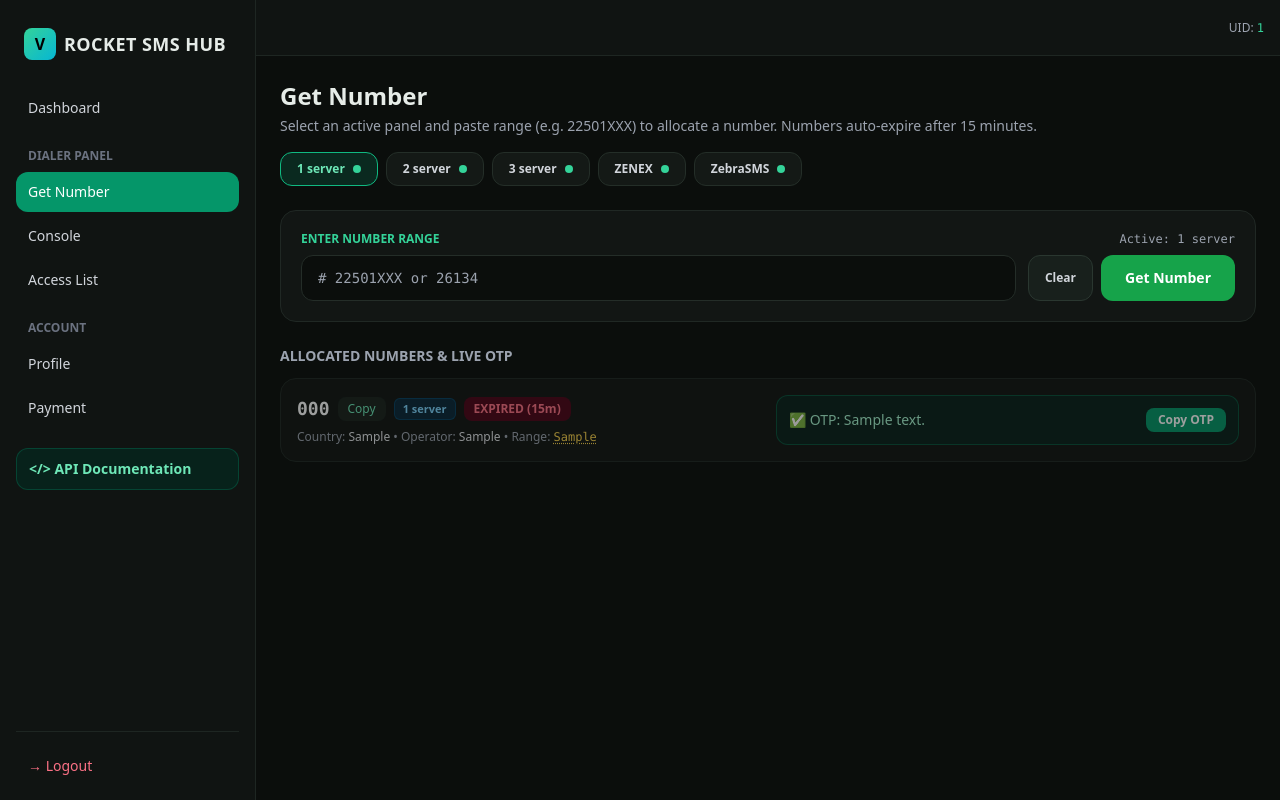
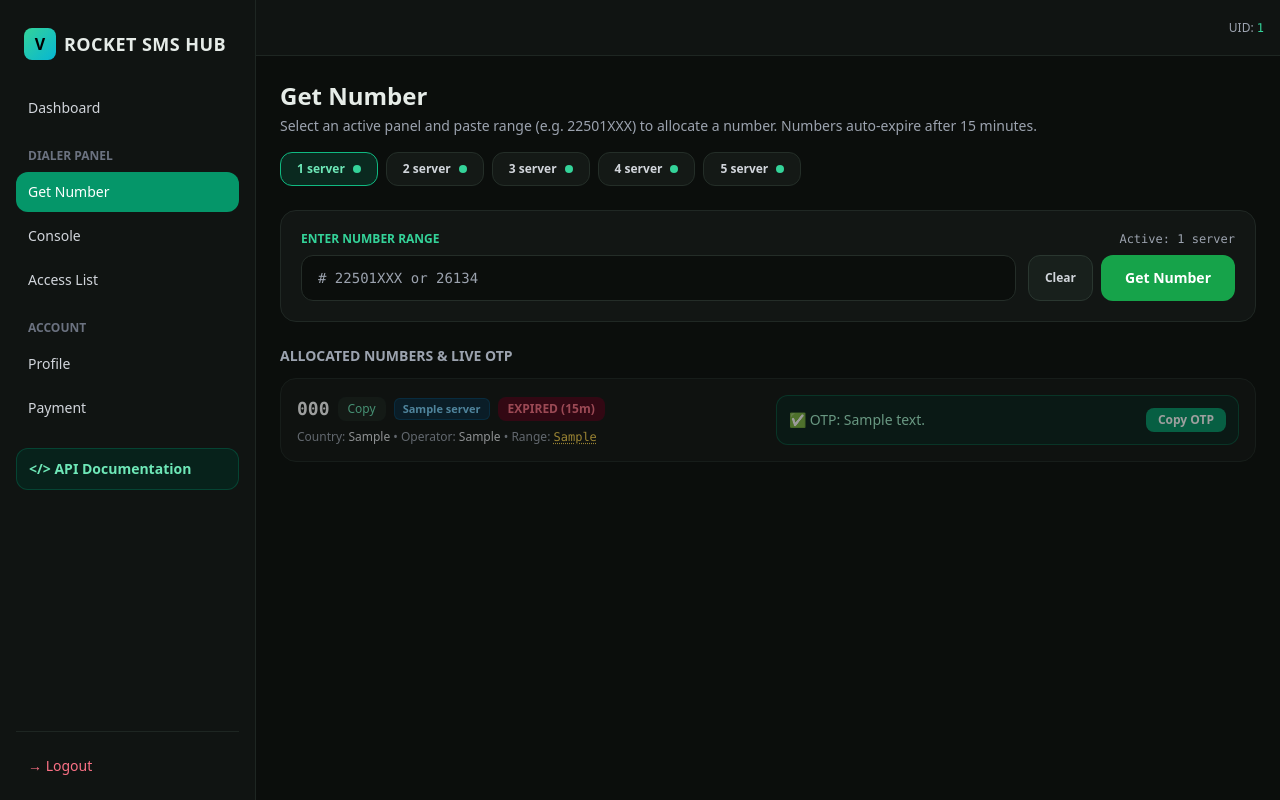
Before and after one commit to mrifathossen57-svg/Free-ai, a Flask app: page /page/get-number in a window 1280 px wide. Run offline with Flask 3, Linux system fonts and the light colour scheme; the visitor is signed in with stand-in values (Sample User, id 1); data comes from the database, SQL or seed files in the repository; tables that the repository leaves empty hold one stand-in row (values such as "Sample post"); some libraries are stand-ins or nearby versions.

Commit message:
Update get_number.html

```diff
--- a/templates/get_number.html
+++ b/templates/get_number.html
@@ -5,27 +5,27 @@
 {% set p_map = {
   "1": {
     "key": "1",
-    "name": ps.get("1", {}).get("name", "1 server"),
+    "name": "1 server",
     "active": ps.get("1", {}).get("active", voltx_panel_active if voltx_panel_active is defined else true)
   },
   "2": {
     "key": "2",
-    "name": ps.get("2", {}).get("name", "2 server"),
+    "name": "2 server",
     "active": ps.get("2", {}).get("active", true)
   },
   "3": {
     "key": "3",
-    "name": ps.get("3", {}).get("name", "3 server"),
+    "name": "3 server",
     "active": ps.get("3", {}).get("active", true)
   },
   "4": {
     "key": "4",
-    "name": ps.get("4", {}).get("name", "ZENEX"),
+    "name": "4 server",
     "active": ps.get("4", {}).get("active", true)
   },
   "5": {
     "key": "5",
-    "name": ps.get("5", {}).get("name", "ZebraSMS"),
+    "name": "5 server",
     "active": ps.get("5", {}).get("active", true)
   }
 } %}
@@ -83,8 +83,8 @@ const SERVER_LABELS = {
   "1": "1 server",
   "2": "2 server",
   "3": "3 server",
-  "4": "ZENEX",
-  "5": "ZebraSMS"
+  "4": "4 server",
+  "5": "5 server"
 };
 
 const SERVER_ALIASES = {
@@ -109,9 +109,13 @@ const SERVER_ALIASES = {
   "1 server": "1",
   "2 server": "2",
   "3 server": "3",
+  "4 server": "4",
+  "5 server": "5",
   "server 1": "1",
   "server 2": "2",
-  "server 3": "3"
+  "server 3": "3",
+  "server 4": "4",
+  "server 5": "5"
 };
 
 const SAVED_RANGE_KEY = 'saved_getnum_range';
@@ -388,7 +392,7 @@ async function refreshNumbers() {
       for (const [k, v] of Object.entries(data.panels)) {
         PANELS_META[k] = {
           ...v,
-          name: SERVER_LABELS[k] || v.name || `${k} server`
+          name: SERVER_LABELS[k] || `${k} server`
         };
       }
       syncPanelUI();
@@ -398,7 +402,7 @@ async function refreshNumbers() {
         const pKey = normalizeServerKey(n.panel ?? n.panel_key ?? '') || String(n.panel ?? n.panel_key ?? '');
         return {
           ...n,
-          panel_name: SERVER_LABELS[pKey] || n.panel_name || (pKey ? `${pKey} server` : '')
+          panel_name: SERVER_LABELS[pKey] || (pKey ? `${pKey} server` : '')
         };
       });
       renderNumbers();
```
